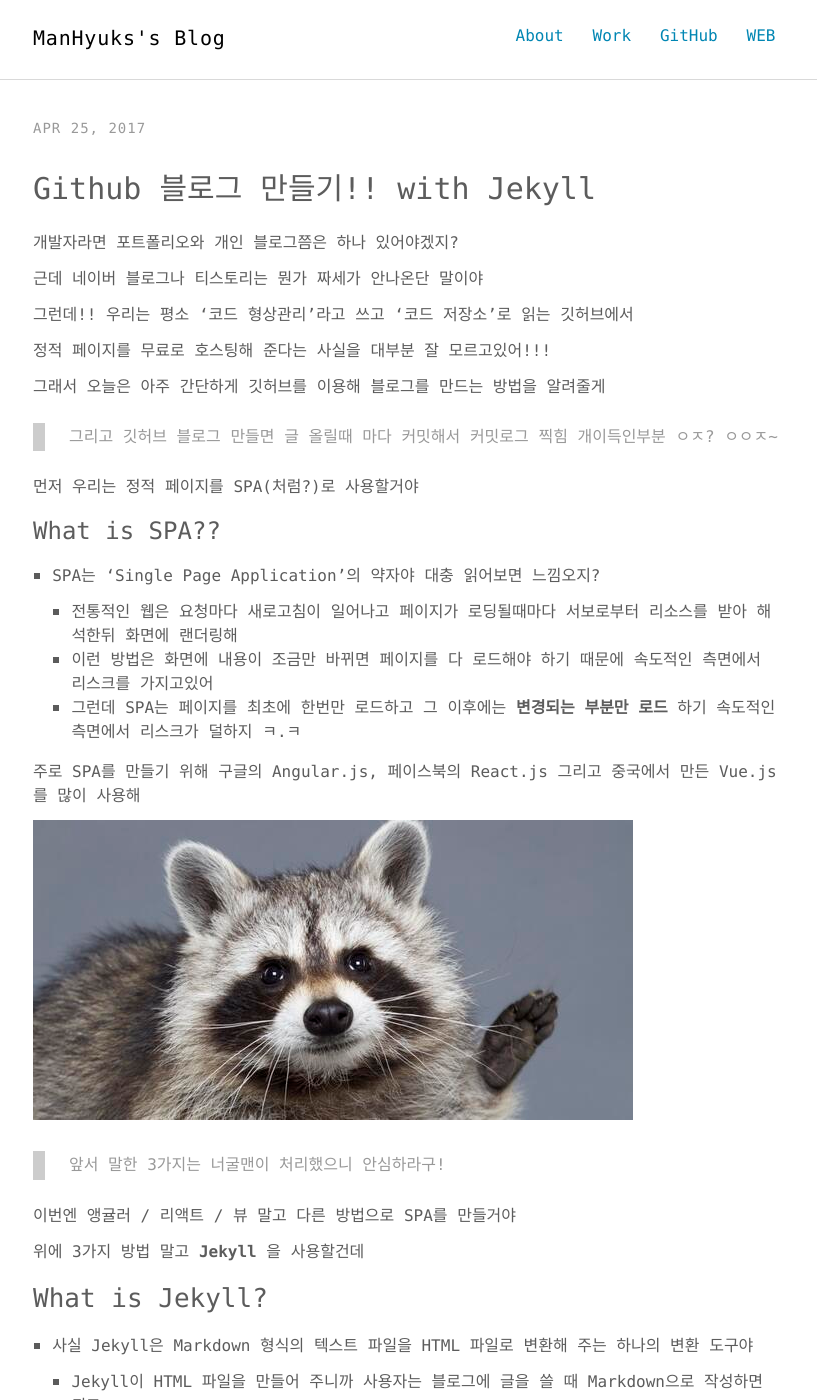
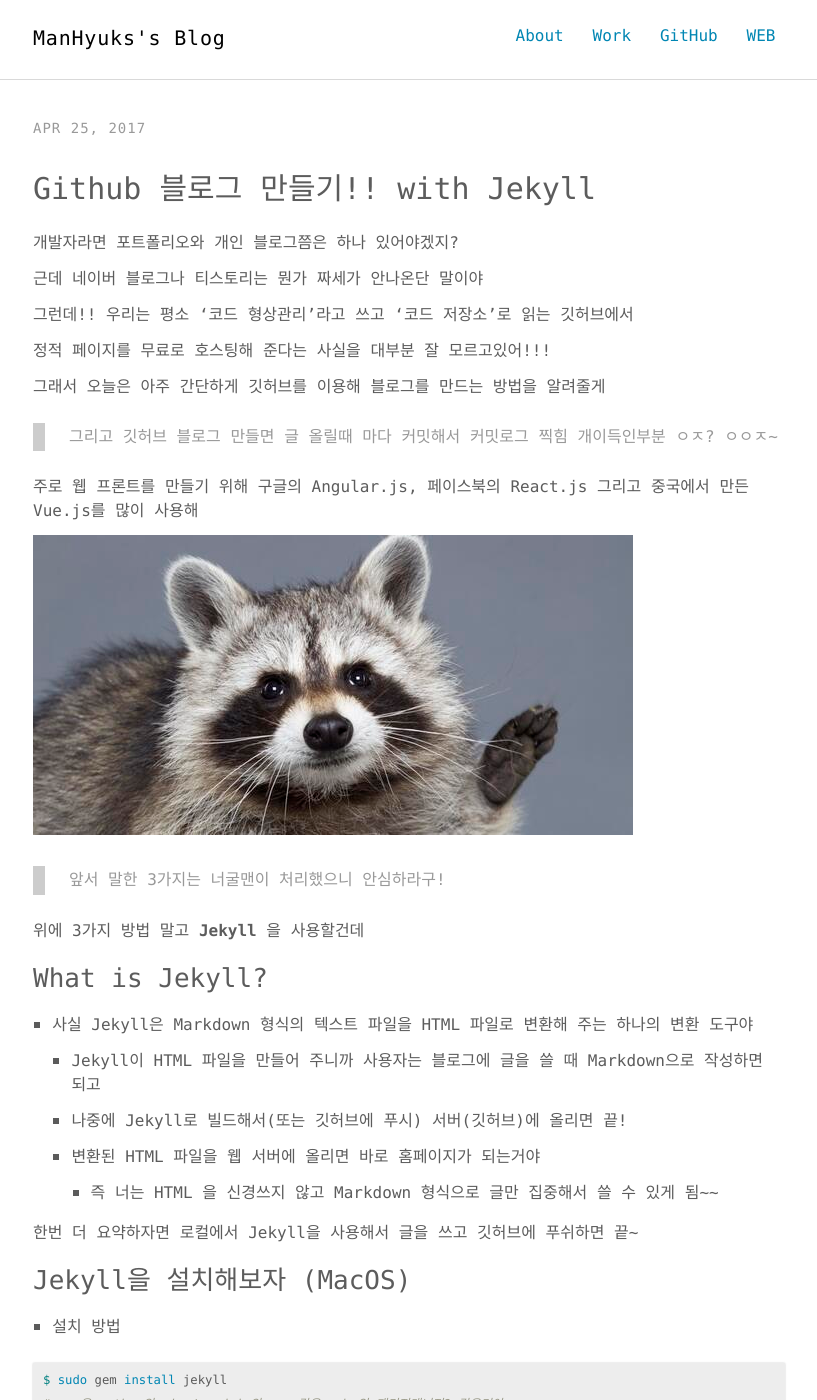
Before and after one commit to ManHyuk/ManHyuk.github.io, a Jekyll site: the page built from _posts/2017-04-25-jekyll.md, in a window 1280 px wide and 1400 px high. Shown: the whole window, without its empty margins (231-1048 px from the left). Built offline with Jekyll 4.4.1, drawn with Linux system fonts in a browser that asks for light colours.

Commit message:
edit jekyll.md

```diff
--- a/_posts/2017-04-25-jekyll.md
+++ b/_posts/2017-04-25-jekyll.md
@@ -21,17 +21,8 @@ keywords: "blog"
 
 > 그리고 깃허브 블로그 만들면 글 올릴때 마다 커밋해서 커밋로그 찍힘 개이득인부분 ㅇㅈ? ㅇㅇㅈ~
 
-먼저 우리는 정적 페이지를 SPA(처럼?)로 사용할거야
 
-### What is SPA??
-
-- SPA는 'Single Page Application'의 약자야 대충 읽어보면 느낌오지?
-
-  - 전통적인 웹은 요청마다 새로고침이 일어나고 페이지가 로딩될때마다 서보로부터 리소스를 받아 해석한뒤 화면에 랜더링해
-  - 이런 방법은 화면에 내용이 조금만 바뀌면 페이지를 다 로드해야 하기 때문에 속도적인 측면에서 리스크를 가지고있어
-  - 그런데 SPA는 페이지를 최초에 한번만 로드하고 그 이후에는 **변경되는 부분만 로드** 하기 속도적인 측면에서 리스크가 덜하지 ㅋ.ㅋ
-
-주로 SPA를 만들기 위해 구글의 Angular.js, 페이스북의 React.js 그리고 중국에서 만든 Vue.js를 많이 사용해
+주로 웹 프론트를 만들기 위해 구글의 Angular.js, 페이스북의 React.js 그리고 중국에서 만든 Vue.js를 많이 사용해
 
 
 ![raccoonman](/images/github_jekyll/raccoonman.jpg)
@@ -39,7 +30,6 @@ keywords: "blog"
 > 앞서 말한 3가지는 너굴맨이 처리했으니 안심하라구!
 
 
-이번엔 앵귤러 / 리액트 / 뷰 말고 다른 방법으로 SPA를 만들거야
 
 위에 3가지 방법 말고 **Jekyll** 을 사용할건데
 
```
